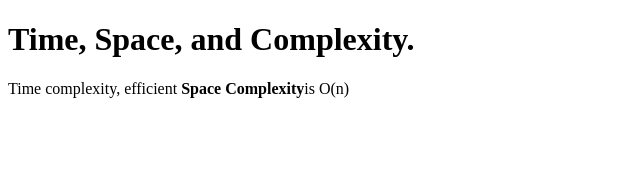
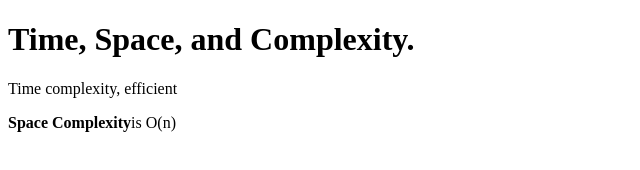
Before and after one commit to acciojob/time-and-space-complexity-DevakirubaiJohn, a website: page main.html in a window 1280 px wide. Shown: the whole page, without its empty margins (0-640 px from the left). Drawn offline with Linux system fonts and the light colour scheme.

Commit message:
created a submission

```diff
--- a/main.html
+++ b/main.html
@@ -9,8 +9,8 @@
 <body>
 	<!-- the entire body must be written by student -->
 	<h1>Time, Space, and Complexity.</h1>
-	<p1>Time complexity, efficient</p1>
-	<p2><b>Space Complexity</b>is O(n)</p2>
+	<p>Time complexity, efficient</p>
+	<p><b>Space Complexity</b>is O(n)</p>
     <script type="text/javascript" src="./script.js">
 </script>
 
```
